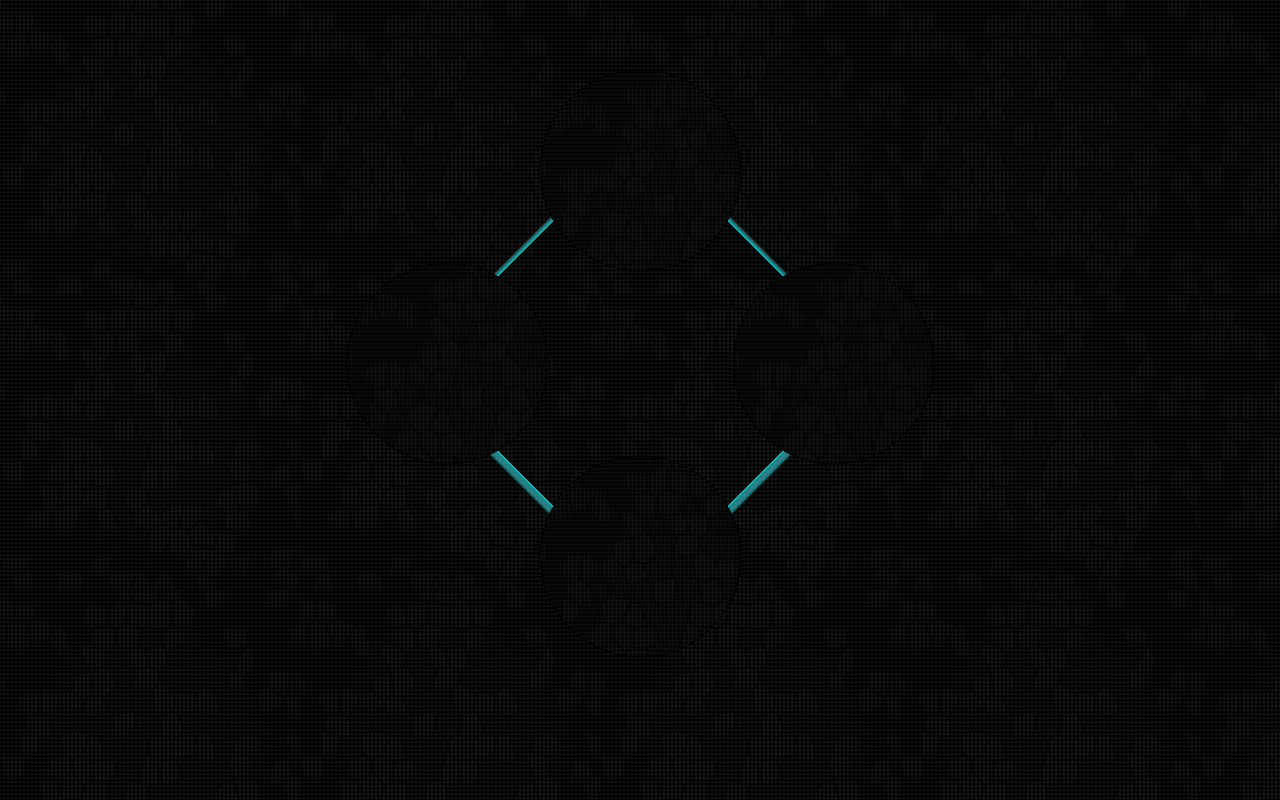
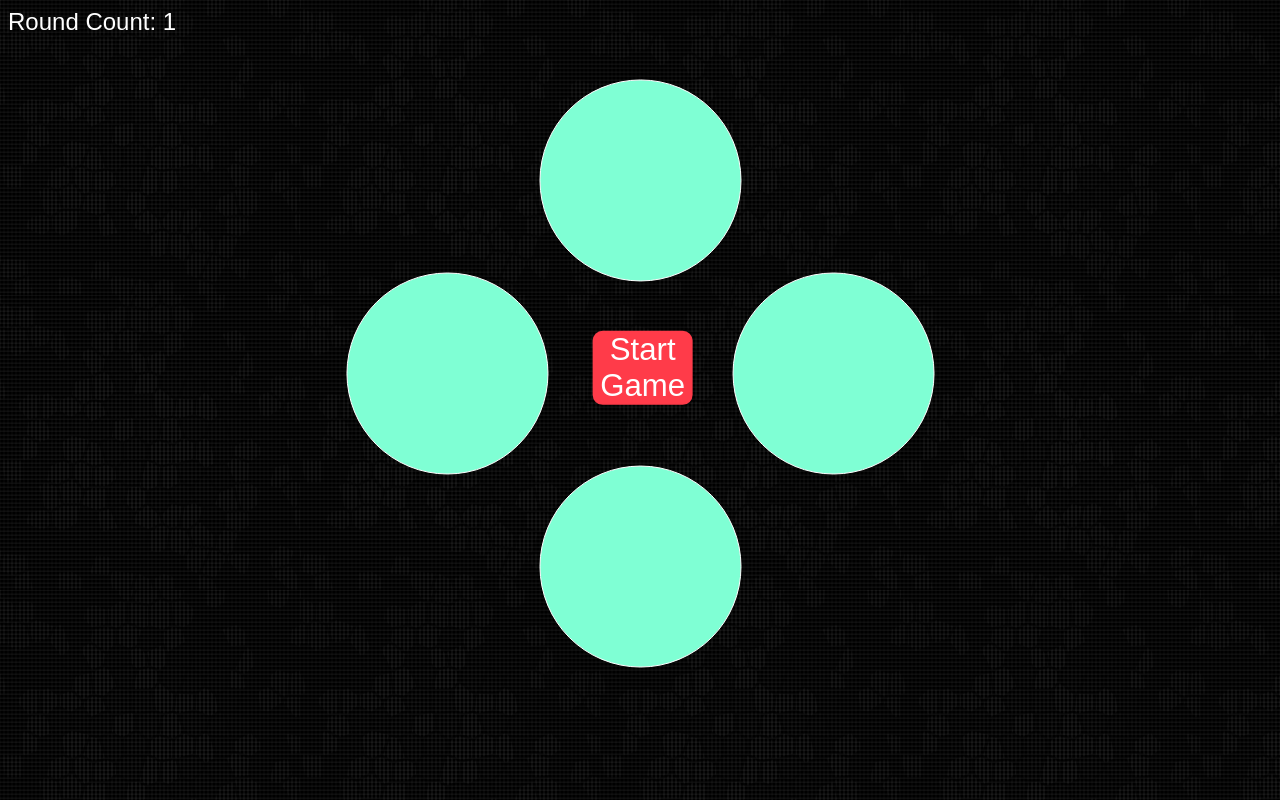
Before and after one commit to Jerik0/Simple-Simon-Game, a plain HTML site: page index.html in a window 1280 px wide. Both pictures are taken after a click on the button "Start Game". Drawn offline with nearby package versions, Linux system fonts and the light colour scheme.

Commit message:
Animation is mostly finished. Iterator still iterates all at once. Will work on it.

```diff
--- a/index.html
+++ b/index.html
@@ -7,11 +7,15 @@
 </head>
 <body>
 
+<div id="round-count-text">
+    Round Count: <span id="round-count"></span>
+</div>
+
 <div id="game-container">
-    <div id="up" class="box"></div>
-    <div id="down" class="box"></div>
-    <div id="left" class="box"></div>
-    <div id="right" class="box"></div>
+    <div id="up" class="box">UP</div>
+    <div id="down" class="box">DOWN</div>
+    <div id="left" class="box">LEFT</div>
+    <div id="right" class="box">RIGHT</div>
     <button id="start-game">Start Game</button>
 </div>
 
--- a/logic.js
+++ b/logic.js
@@ -9,8 +9,9 @@ $(document).ready(function() {
     var right = $('#right');
     var startGame = $('#start-game');
     var input = $('.box');
-    var i=0; //TODO I think this is causing randomGenerate to have issues.
-
+    var i=0;
+    var roundCounter = $('#round-count');
+    var roundCountText = $('#round-count-text');
     var options = ["ArrowUp", "ArrowDown", "ArrowLeft", "ArrowRight"];
     var generatedSequence = [];
 
@@ -23,26 +24,31 @@ $(document).ready(function() {
     //calls the specified functions when the "Start Game" button is clicked.
     startGame.click(function() {
 
+        //Expands the Game Board. TODO: Working on this.
         animateGame();
 
-        //Adds functionality for arrows to work after Start button is clicked.
-        // matchMaker();
+        roundCounter.html('1');
 
         //Begins generating randomly.
         randomGenerate();
 
     });
 
+    function enter() {
+        if (event.key === "Enter") {
+            // console.log('Enter key worked');
+            animateGame();
+
+            //Begins generating randomly.
+            randomGenerate();
+        }
+    }
+
     //Adds functionality to animate gameboard initially.
     function animateGame() {
-        input.animate({
-            height: "200px",
-            width: "200px"
-        }, 400);
-        startGame.animate({
-            opacity: "0"
-        }, 400);
+
     }
+
 
     //Function that randomly generates a sequence from array 'options' and put the results into the array named 'generatedSequence'.
     function randomGenerate () {
@@ -50,11 +56,12 @@ $(document).ready(function() {
         var random = options[Math.floor(Math.random() * options.length)];
         generatedSequence.push(random);
         console.log(generatedSequence);
-
+        iterator();
     }
 
     //----------------------------------------------------------------------------------------------------------------
 
+        //This just adds the ability for the browser to listen for key presses and sets the behavior for them.
         window.addEventListener("keydown", function (event) {
 
 
@@ -91,14 +98,7 @@ $(document).ready(function() {
                     break;
             }
 
-            if (event.key === "Enter") {
-                // console.log('Enter key worked');
-                animateGame();
-
-                //Begins generating randomly.
-                randomGenerate();
-
-            }
+            enter();
 
             match();
         });
@@ -111,6 +111,7 @@ $(document).ready(function() {
             i++;
             if (i === generatedSequence.length) {
                 console.log("Win round");
+                roundCounter.html(i+1);
                 iterator();
                 randomGenerate();
             } else {
@@ -118,6 +119,8 @@ $(document).ready(function() {
             }
         } else {
             console.log("Game Over");
+            roundCounter.html('');
+            roundCountText.html('');
             i=0;
         }
     }
@@ -127,20 +130,33 @@ $(document).ready(function() {
             switch (e) {
                 case "ArrowUp": {
                     console.log('up');
-                    up.fadeIn(100).fadeOut(100).fadeIn(100);
+                    up.removeClass('correct');
+                    setTimeout(function () {
+                        up.addClass('correct');
+                    }, 1);
                 } break;
                 case "ArrowDown": {
                     console.log('down');
-                    down.fadeIn(100).fadeOut(100).fadeIn(100);
+                    down.removeClass('correct');
+                    setTimeout(function () {
+                        down.addClass('correct');
+                    }, 1);
                 } break;
                 case "ArrowLeft": {
                     console.log('left');
-                    left.fadeIn(100).fadeOut(100).fadeIn(100);
+                    left.removeClass('correct');
+                    setTimeout(function () {
+                        left.addClass('correct');
+                    }, 1);
                 } break;
                 case "ArrowRight": {
                    console.log('right');
-                    right.fadeIn(100).fadeOut(100).fadeIn(100);
-                }
+                    right.removeClass('correct');
+                    setTimeout(function () {
+                        right.addClass('correct');
+                    }, 1);
+                } break;
+
             }
         });
     }
--- a/style.css
+++ b/style.css
@@ -1,5 +1,8 @@
 body {
     background-image: url('img/dark_mosaic.png');
+    color: #ffffff;
+    font-family: 'Poppins', sans-serif;
+    font-size: 1.5em;
 }
 
 button:focus {
@@ -17,8 +20,8 @@ button:focus {
     width: 100px;
     transform: rotate(-45deg);
     position: absolute;
-    top: 133px;
-    left: 110px;
+    top: 95px;
+    left: 85px;
 }
 
 #start-game:active {
@@ -29,55 +32,77 @@ button:focus {
     position: relative;
     transform: rotate(45deg);
     margin: 200px auto;
-    height: 325px;
-    width: 325px;
-    border: solid 1px cyan;
-    -webkit-box-shadow: 2px 2px 2px 5px rgba(67, 247, 265, 0.5);
+    height: 275px;
+    width: 275px;
+    /*border: solid 1px cyan;*/
+    /*-webkit-box-shadow: 2px 2px 2px 5px rgba(67, 247, 265, 0.5);*/
 }
 
 .box {
+    border-style: outset;
+    color: transparent;
     transform: rotate(-45deg);
     text-align: center;
     vertical-align: middle;
     line-height: 200px;
-    background-image: url('img/dark_mosaic.png');
-    color: transparent;
+    background-color: aquamarine;
     position: absolute;
-    border: 1px solid black;
+    border: 1px solid white;
     border-radius: 50%;
-    height: 400px;
-    width: 400px;
+    height: 200px;
+    width: 200px;
 }
 
 #up {
-    left: -75px;
-    top: -75px;
+    left: -100px;
+    top: -100px;
 }
 
 #down {
-    bottom: -75px;
-    right: -75px;
+    bottom: -100px;
+    right: -100px;
 }
 
 #left {
-    bottom: -75px;
-    left: -75px;
+    bottom: -100px;
+    left: -100px;
 }
 
 #right {
-    right: -75px;
-    top: -75px;
+    right: -100px;
+    top: -100px;
 }
 
-@keyframes flash{
-    from {border: 1px solid #6cc8ff;}
-    to {border: 1px solid black;}
-    from {color: #ffffff;}
-    to {color: black;}
+@keyframes flash {
+    from {border: 2px solid #30df5c;}
+    to {border: 1px solid #ffffff;}
+    from {color: #000000;}
+    to {color: #ffffff;}
+    from {border-radius: 20%}
+    to {border-radius: 50%}
 }
 
 .blink {
     animation-name: flash;
-    animation-duration: 2s;
+    animation-duration: 1s;
     -webkit-animation-iteration-count: 1;
 }
+
+@keyframes correct {
+    from {background-color: #ffffff;}
+    to {background-color: transparent;}
+    from {border: 1px solid #ff901f;}
+    to {border: 1px solid white;}
+    from {color: #ff3640;}
+    to {color: transparent;}
+}
+
+.correct {
+animation-name: correct;
+    animation-duration: .5s;
+    -webkit-animation-iteration-count: 1;
+}
+
+.wrong {
+
+}
```
